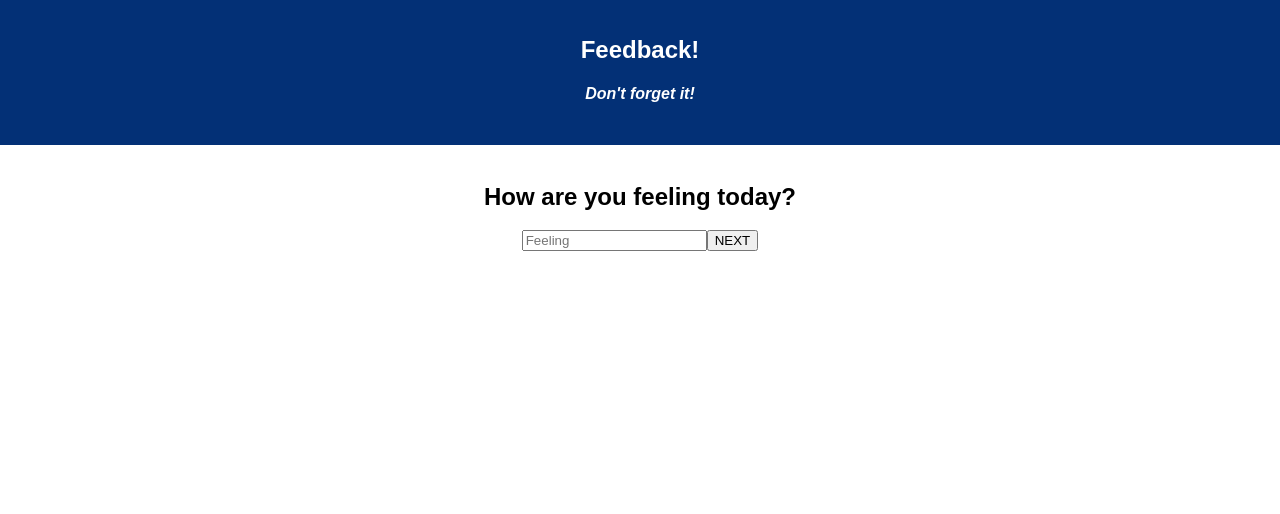
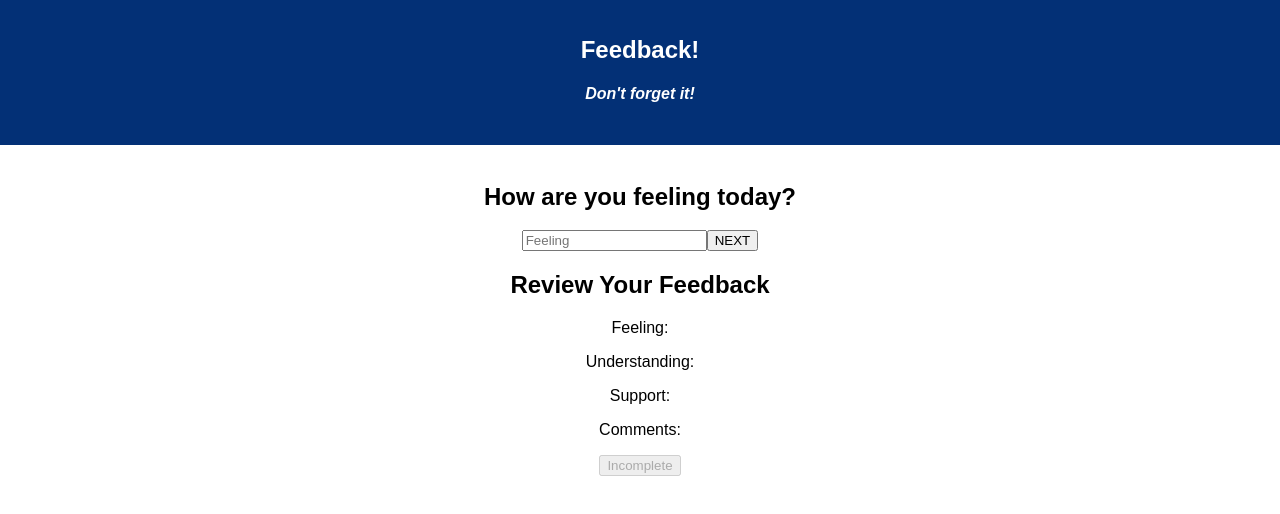
Before and after one commit to myronschippers/redux-feedback-loop-livesolve, a React (Create React App) app: page /#/ in a window 1280 px wide. Shown: the top 514 px of the page. Built offline with nearby package versions, Linux system fonts and the light colour scheme.

Commit message:
adding review component to all steps

```diff
--- a/src/components/CommentsPage/CommentsPage.js
+++ b/src/components/CommentsPage/CommentsPage.js
@@ -1,6 +1,7 @@
 import React, { Component } from 'react';
 import { connect } from 'react-redux';
 import mapReduxStateToProps from '../../redux/mapReduxStateToProps';
+import Review from '../Review/Review';
 
 class CommentsPage extends Component {
     clickNext = (event) => {
@@ -16,6 +17,9 @@ class CommentsPage extends Component {
                     CONTENT
                     <button onClick={this.clickNext}>NEXT</button>
                 </div>
+                <div>
+                    <Review />
+                </div>
             </div>
         );
     }
--- a/src/components/FeelingPage/FeelingPage.js
+++ b/src/components/FeelingPage/FeelingPage.js
@@ -1,6 +1,7 @@
 import React, { Component } from 'react';
 import { connect } from 'react-redux';
 import mapReduxStateToProps from '../../redux/mapReduxStateToProps';
+import Review from '../Review/Review';
 
 class FeelingPage extends Component {
     constructor(props) {
@@ -38,6 +39,9 @@ class FeelingPage extends Component {
                     />
                     <button onClick={this.clickNext}>NEXT</button>
                 </div>
+                <div>
+                    <Review />
+                </div>
             </div>
         );
     }
--- /dev/null
+++ b/src/components/Review/Review.js
@@ -0,0 +1,26 @@
+import React, { Component } from 'react';
+import { connect } from 'react-redux';
+import mapReduxStateToProps from '../../redux/mapReduxStateToProps';
+
+class Review extends Component {
+    clickSubmitFeedback = (event) => {
+        console.log('You submitted');
+    }
+
+    render() {
+        return (
+            <div>
+                <h2>Review Your Feedback</h2>
+
+                <p>Feeling: {this.props.reduxState.feeling}</p>
+                <p>Understanding: {this.props.reduxState.understanding}</p>
+                <p>Support: {this.props.reduxState.support}</p>
+                <p>Comments: {this.props.reduxState.comments}</p>
+
+                <button disabled={true} onClick={this.clickSubmitFeedback}>Incomplete</button>
+            </div>
+        );
+    }
+}
+
+export default connect(mapReduxStateToProps)(Review);
--- a/src/components/SupportPage/SupportPage.js
+++ b/src/components/SupportPage/SupportPage.js
@@ -1,6 +1,7 @@
 import React, { Component } from 'react';
 import { connect } from 'react-redux';
 import mapReduxStateToProps from '../../redux/mapReduxStateToProps';
+import Review from '../Review/Review';
 
 class SupportPage extends Component {
     clickNext = (event) => {
@@ -16,6 +17,9 @@ class SupportPage extends Component {
                     CONTENT
                     <button onClick={this.clickNext}>NEXT</button>
                 </div>
+                <div>
+                    <Review />
+                </div>
             </div>
         );
     }
--- a/src/components/UnderstandingPage/UnderstandingPage.js
+++ b/src/components/UnderstandingPage/UnderstandingPage.js
@@ -1,6 +1,7 @@
 import React, { Component } from 'react';
 import { connect } from 'react-redux';
 import mapReduxStateToProps from '../../redux/mapReduxStateToProps';
+import Review from '../Review/Review';
 
 class UnderstandingPage extends Component {
     clickNext = (event) => {
@@ -16,6 +17,9 @@ class UnderstandingPage extends Component {
                     CONTENT
                     <button onClick={this.clickNext}>NEXT</button>
                 </div>
+                <div>
+                    <Review />
+                </div>
             </div>
         );
     }
```
